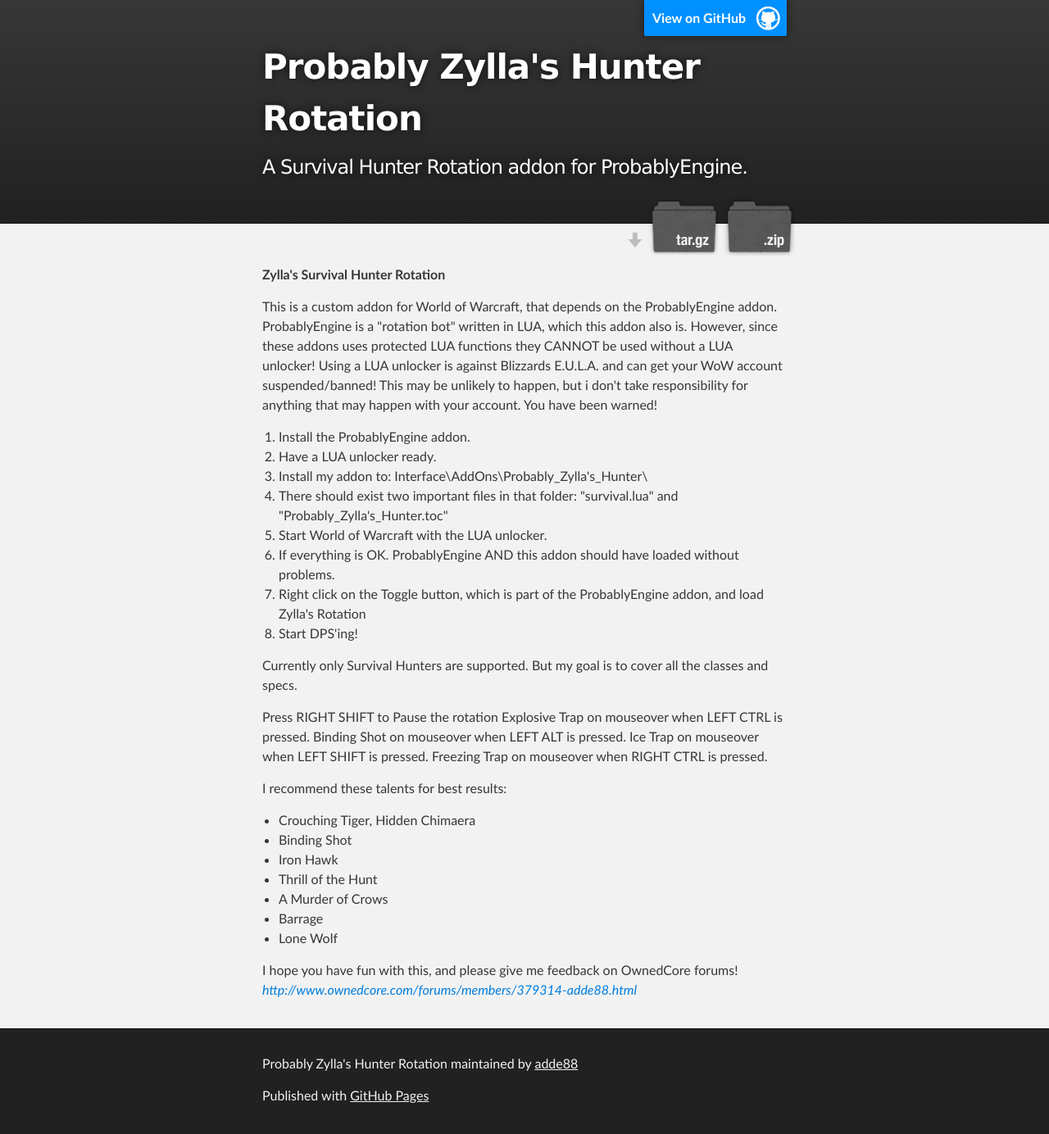
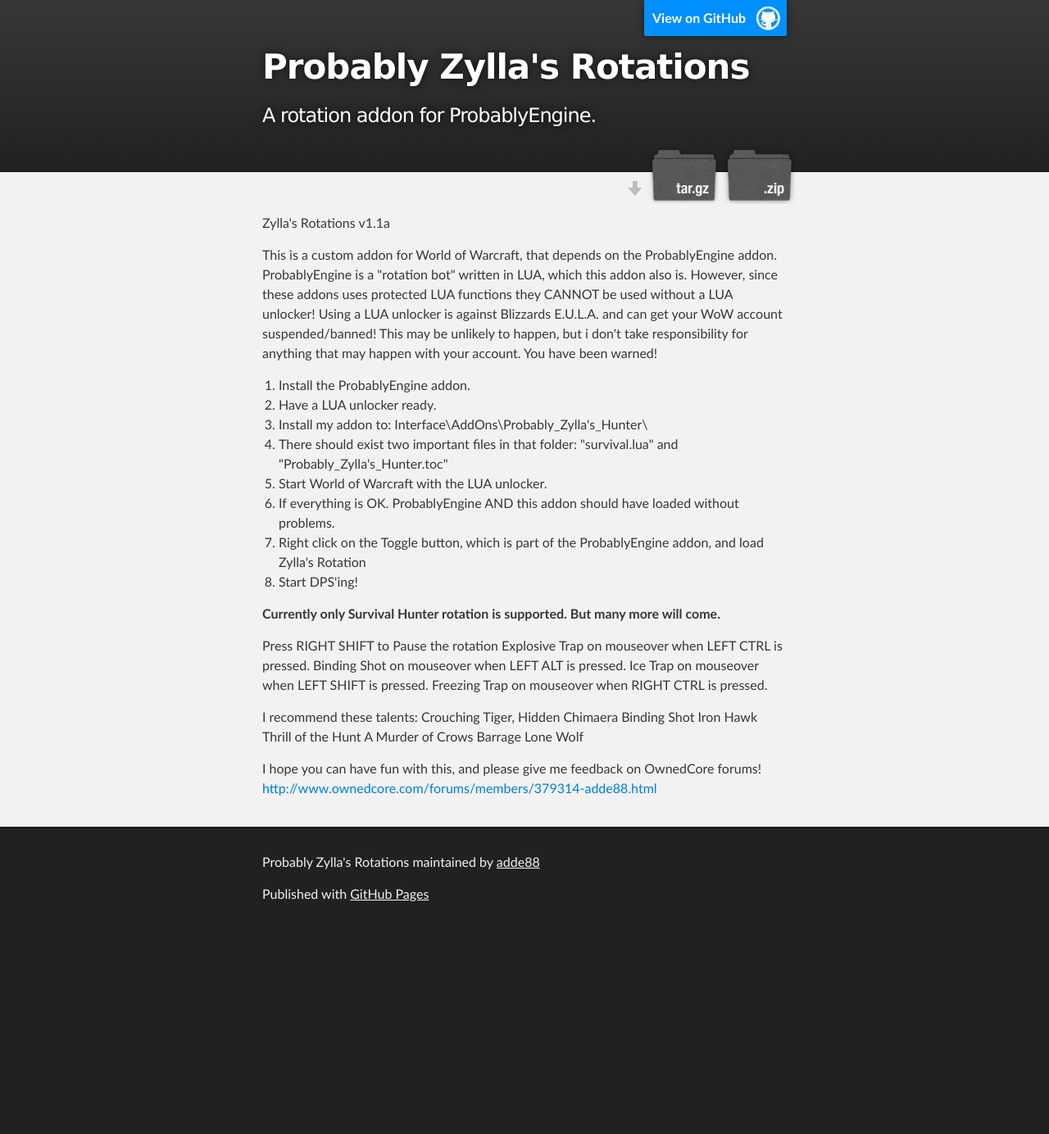
Before and after one commit to adde88/Probably_Zylla-s_Rotations, a plain HTML site: page index.html in a window 1280 px wide. Shown: the whole page at 82% size. After the commit the page ends 1138 px from the top, so only its background shows below. Drawn offline with Linux system fonts and the light colour scheme.

Commit message:
Create gh-pages branch via GitHub

```diff
--- a/index.html
+++ b/index.html
@@ -4,11 +4,11 @@
   <head>
     <meta charset='utf-8'>
     <meta http-equiv="X-UA-Compatible" content="chrome=1">
-    <meta name="description" content="Probably Zylla&#39;s Hunter Rotation : A Survival Hunter Rotation addon for ProbablyEngine.">
+    <meta name="description" content="Probably Zylla&#39;s Rotations : A rotation addon for ProbablyEngine.">
 
     <link rel="stylesheet" type="text/css" media="screen" href="stylesheets/stylesheet.css">
 
-    <title>Probably Zylla&#39;s Hunter Rotation</title>
+    <title>Probably Zylla&#39;s Rotations</title>
   </head>
 
   <body>
@@ -18,8 +18,8 @@
         <header class="inner">
           <a id="forkme_banner" href="https://github.com/adde88/Probably_Zylla-s_Rotations">View on GitHub</a>
 
-          <h1 id="project_title">Probably Zylla&#39;s Hunter Rotation</h1>
-          <h2 id="project_tagline">A Survival Hunter Rotation addon for ProbablyEngine.</h2>
+          <h1 id="project_title">Probably Zylla&#39;s Rotations</h1>
+          <h2 id="project_tagline">A rotation addon for ProbablyEngine.</h2>
 
             <section id="downloads">
               <a class="zip_download_link" href="https://github.com/adde88/Probably_Zylla-s_Rotations/zipball/master">Download this project as a .zip file</a>
@@ -31,7 +31,7 @@
     <!-- MAIN CONTENT -->
     <div id="main_content_wrap" class="outer">
       <section id="main_content" class="inner">
-        <p><strong>Zylla's Survival Hunter Rotation</strong></p>
+        <p>Zylla's Rotations v1.1a</p>
 
 <p>This is a custom addon for World of Warcraft, that depends on the ProbablyEngine addon.
 ProbablyEngine is a "rotation bot" written in LUA, which this addon also is.
@@ -51,7 +51,7 @@ You have been warned!</p>
 <li>Start DPS'ing!</li>
 </ol>
 
-<p>Currently only Survival Hunters are supported. But my goal is to cover all the classes and specs.</p>
+<p><strong>Currently only Survival Hunter rotation is supported. But many more will come.</strong></p>
 
 <p>Press RIGHT SHIFT to Pause the rotation
 Explosive Trap on mouseover when LEFT CTRL is pressed.
@@ -59,27 +59,24 @@ Binding Shot on mouseover when LEFT ALT is pressed.
 Ice Trap on mouseover when LEFT SHIFT is pressed.
 Freezing Trap on mouseover when RIGHT CTRL is pressed.</p>
 
-<p>I recommend these talents for best results:</p>
+<p>I recommend these talents:
+  Crouching Tiger, Hidden Chimaera
+  Binding Shot
+  Iron Hawk
+  Thrill of the Hunt
+  A Murder of Crows
+  Barrage
+  Lone Wolf</p>
 
-<ul>
-<li>Crouching Tiger, Hidden Chimaera</li>
-<li>Binding Shot</li>
-<li>Iron Hawk</li>
-<li>Thrill of the Hunt</li>
-<li>A Murder of Crows</li>
-<li>Barrage</li>
-<li>Lone Wolf</li>
-</ul>
-
-<p>I hope you have fun with this, and please give me feedback on OwnedCore forums!
-<em><a href="http://www.ownedcore.com/forums/members/379314-adde88.html">http://www.ownedcore.com/forums/members/379314-adde88.html</a></em></p>
+<p>I hope you can have fun with this, and please give me feedback on OwnedCore forums!
+<a href="http://www.ownedcore.com/forums/members/379314-adde88.html">http://www.ownedcore.com/forums/members/379314-adde88.html</a></p>
       </section>
     </div>
 
     <!-- FOOTER  -->
     <div id="footer_wrap" class="outer">
       <footer class="inner">
-        <p class="copyright">Probably Zylla&#39;s Hunter Rotation maintained by <a href="https://github.com/adde88">adde88</a></p>
+        <p class="copyright">Probably Zylla&#39;s Rotations maintained by <a href="https://github.com/adde88">adde88</a></p>
         <p>Published with <a href="http://pages.github.com">GitHub Pages</a></p>
       </footer>
     </div>
```
Also changed, not shown: params.json (+1 -1 lines).
